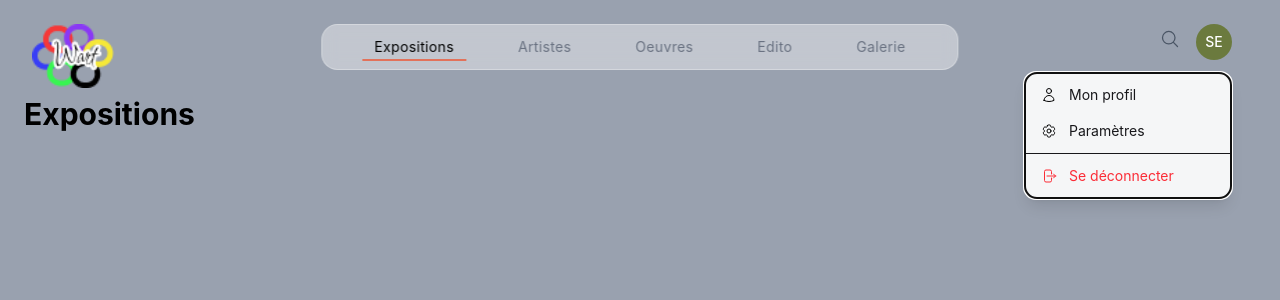
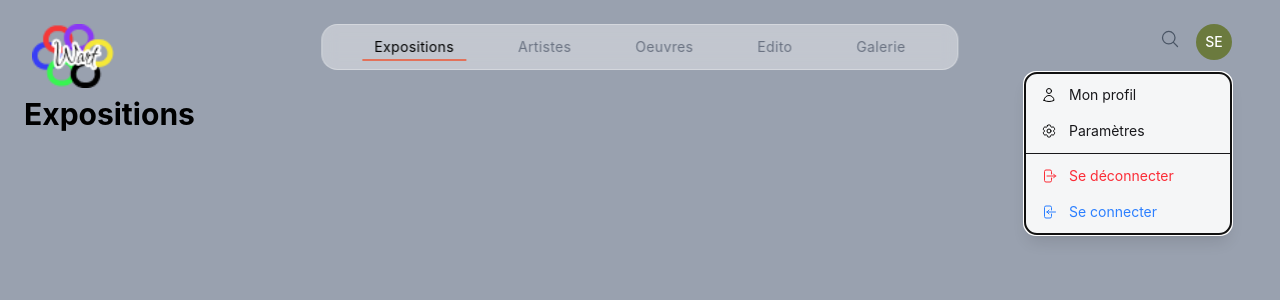
Before and after one commit to LouisNdjie/Wart, a React (Vite) app: page / in a window 1280 px wide. Both pictures are taken after a click on the button "SE". Shown: the top 300 px of the page. Built offline with nearby package versions, Linux system fonts and the light colour scheme.

Commit message:
modification navbar et debut formulaire

```diff
--- a/src/Components/navbar.tsx
+++ b/src/Components/navbar.tsx
@@ -5,7 +5,7 @@ import {
 
 import {
   Bars3Icon, XMarkIcon, MagnifyingGlassIcon,
-  UserIcon, Cog6ToothIcon, ArrowRightOnRectangleIcon,
+  UserIcon, Cog6ToothIcon, ArrowRightOnRectangleIcon,ArrowLeftOnRectangleIcon
 } from '@heroicons/react/24/outline'
 import { NavLink } from 'react-router-dom'
 import { useEffect, useState, useRef, useCallback } from 'react'
@@ -141,6 +141,14 @@ const Navbar = ({ userInitial = 'SE' }: NavbarProps) => { //On va construire en
                 </button>
               )}
             </MenuItem>
+            <MenuItem>
+               {({ focus }) => (
+                <button className={`flex items-center gap-3 w-full px-4 py-2 text-sm text-blue-500 ${focus ? 'bg-blue-50' : ''}`}>
+                  <ArrowLeftOnRectangleIcon className="h-4 w-4" />
+                  Se connecter
+                </button>
+              )}
+            </MenuItem>
           </MenuItems>
         </Menu>
 
```
Also changed, not shown: src/Pages/registers.tsx (added), 1 other file (tests, documents, lock files or other folders).
